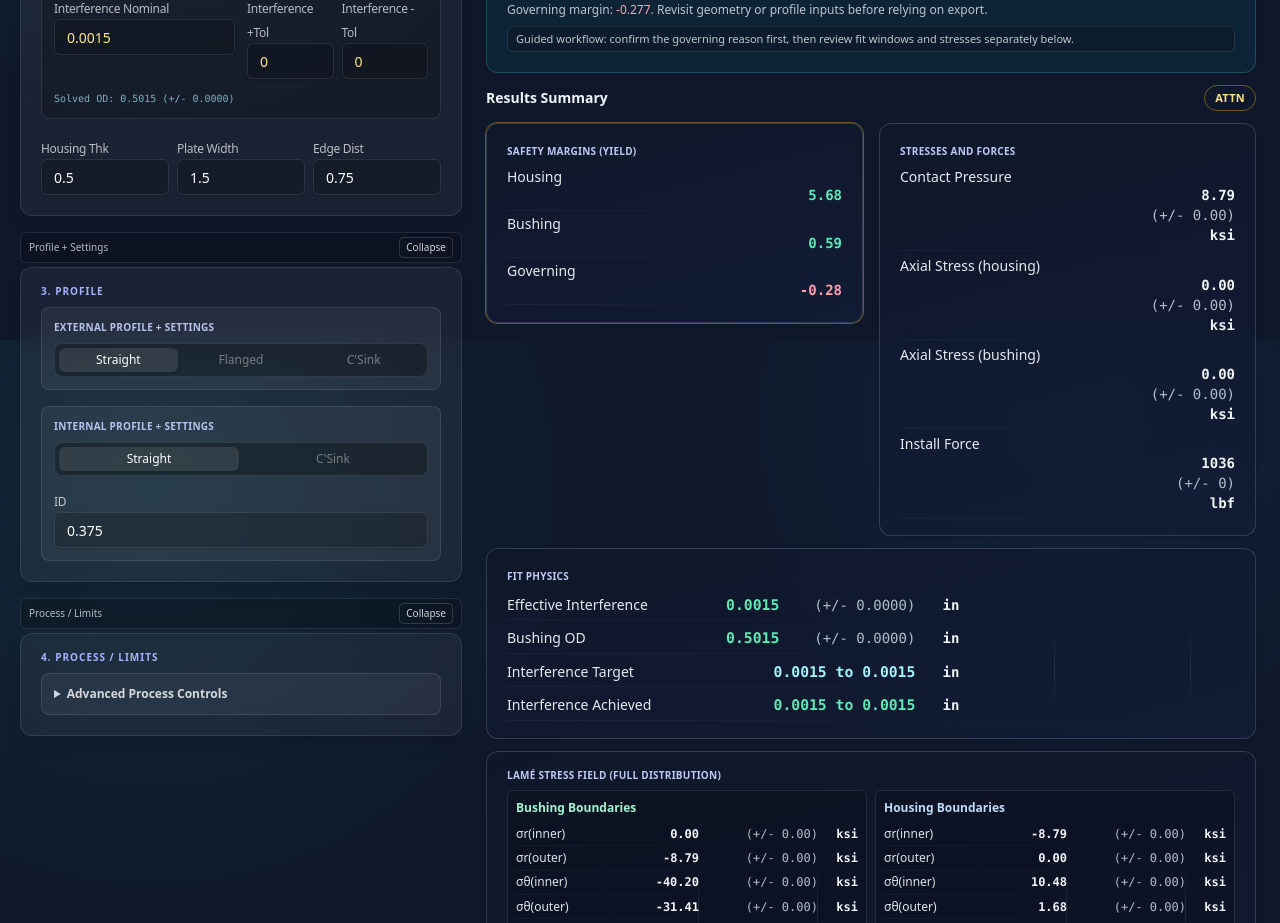
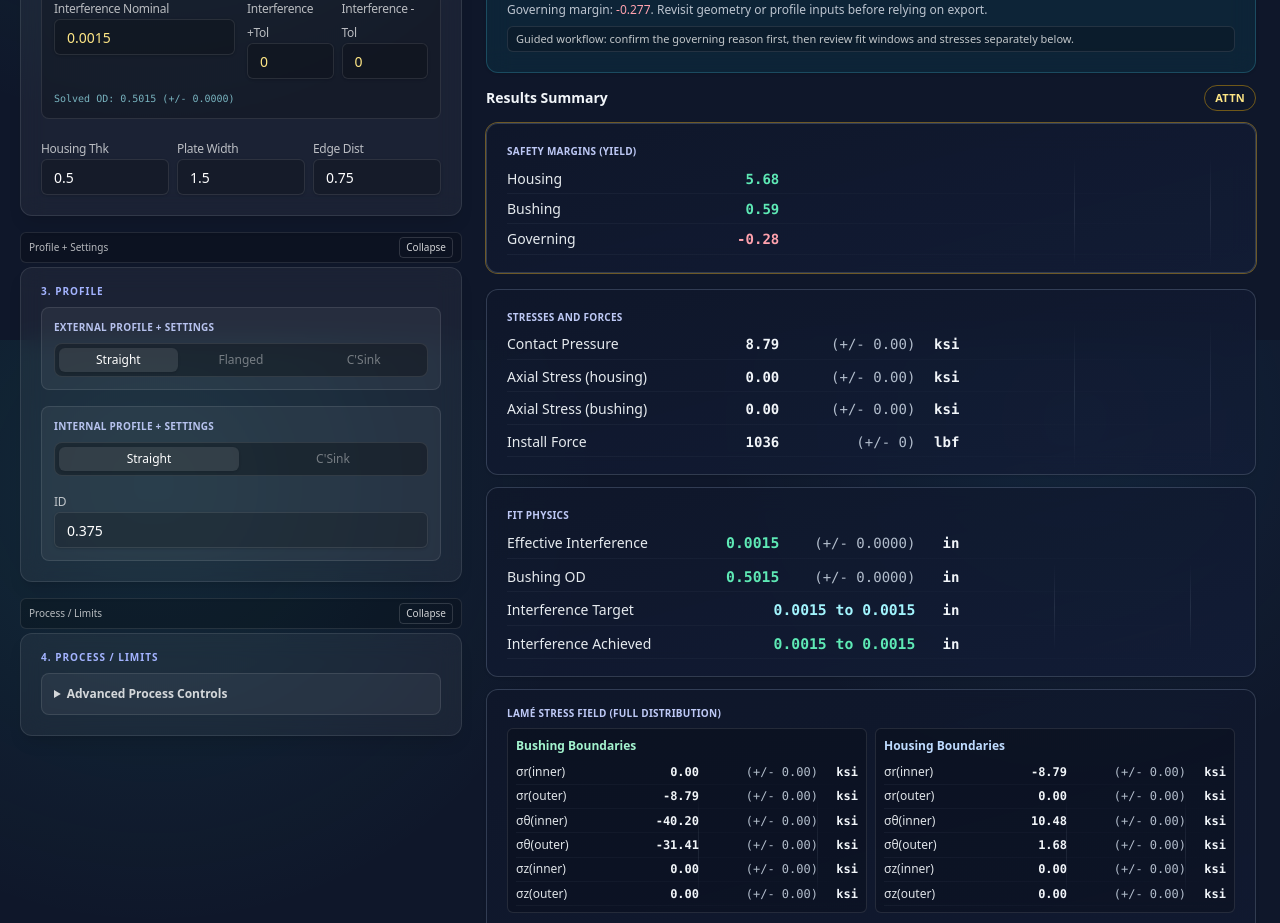
Before and after one commit to Teased-oChroid-orrA/engineering.toolbox, a SvelteKit app: page /bushing in a window 1280 px wide. Shown: the part 1260-2183 px from the top of the page. Built offline with nearby package versions, Linux system fonts and the light colour scheme.

Commit message:
Fix bushing stress row alignment and shell scroll behavior

```diff
--- a/src/lib/components/bushing/BushingResultSummary.svelte
+++ b/src/lib/components/bushing/BushingResultSummary.svelte
@@ -165,7 +165,7 @@
     </Badge>
   </div>
 
-  <div class="grid grid-cols-1 gap-4 xl:grid-cols-2">
+  <div class="grid grid-cols-1 gap-4 2xl:grid-cols-2">
     <div
       class="cursor-pointer"
       role="button"
@@ -447,7 +447,7 @@
 {/if}
 
 <style>
-  .results-ruled {
+  :global(.results-ruled) {
     --rs-label-col: 22ch;
     --rs-nominal-col: 10ch;
     --rs-tolerance-col: 15ch;
@@ -456,8 +456,8 @@
     position: relative;
   }
 
-  .results-ruled::before,
-  .results-ruled::after {
+  :global(.results-ruled::before),
+  :global(.results-ruled::after) {
     content: '';
     position: absolute;
     top: 2.1rem;
@@ -467,15 +467,15 @@
     background: linear-gradient(to bottom, rgba(148, 163, 184, 0), rgba(148, 163, 184, 0.14), rgba(148, 163, 184, 0));
   }
 
-  .results-ruled::before {
+  :global(.results-ruled::before) {
     right: calc(var(--rs-unit-col) + var(--rs-gap) + var(--rs-tolerance-col) + var(--rs-gap));
   }
 
-  .results-ruled::after {
+  :global(.results-ruled::after) {
     right: calc(var(--rs-unit-col) + var(--rs-gap));
   }
 
-  .results-row {
+  :global(.results-row) {
     display: grid;
     grid-template-columns: minmax(0, var(--rs-label-col)) var(--rs-nominal-col) var(--rs-tolerance-col) var(--rs-unit-col);
     align-items: baseline;
@@ -485,7 +485,7 @@
     position: relative;
   }
 
-  .results-row::after {
+  :global(.results-row::after) {
     content: '';
     position: absolute;
     left: 0;
@@ -495,41 +495,41 @@
     background: linear-gradient(to right, rgba(148, 163, 184, 0.07), rgba(148, 163, 184, 0.03), rgba(148, 163, 184, 0));
   }
 
-  .results-row--range {
+  :global(.results-row--range) {
     grid-template-columns: minmax(0, var(--rs-label-col)) var(--rs-nominal-col) var(--rs-tolerance-col) var(--rs-unit-col);
   }
 
-  .results-row--dense {
+  :global(.results-row--dense) {
     padding: 0.1rem 0;
   }
 
-  .results-row--dense::after {
+  :global(.results-row--dense::after) {
     bottom: -0.12rem;
   }
 
-  .results-label {
+  :global(.results-label) {
     min-width: 0;
     line-height: 1.2;
     max-width: var(--rs-label-col);
     padding-right: 0.5rem;
   }
 
-  .results-nominal,
-  .results-tolerance,
-  .results-unit,
-  .results-range {
+  :global(.results-nominal),
+  :global(.results-tolerance),
+  :global(.results-unit),
+  :global(.results-range) {
     font-family: ui-monospace, SFMono-Regular, Menlo, Monaco, Consolas, 'Liberation Mono', 'Courier New', monospace;
     font-variant-numeric: tabular-nums;
     white-space: nowrap;
     text-align: right;
   }
 
-  .results-range {
+  :global(.results-range) {
     grid-column: 2 / 4;
   }
 
   @media (min-width: 1536px) {
-    .results-ruled {
+    :global(.results-ruled) {
       --rs-label-col: 22ch;
       --rs-nominal-col: 10ch;
       --rs-tolerance-col: 15ch;
--- a/src/routes/+layout.svelte
+++ b/src/routes/+layout.svelte
@@ -82,6 +82,9 @@
   } | null>(null);
   let showStartupHealth = $state(false);
   let safeModeRedirected = $state(false);
+  let shellHidden = $state(false);
+  let shellPinned = $state(false);
+  let lastScrollY = $state(0);
 
   type RouteBootProfile = {
     steps: [string, string, string];
@@ -265,6 +268,24 @@
         // best-effort telemetry
       }
     };
+    const updateShellVisibility = () => {
+      const y = window.scrollY || 0;
+      if (shellPinned) {
+        lastScrollY = y;
+        return;
+      }
+      if (y < 80) {
+        shellHidden = false;
+        lastScrollY = y;
+        return;
+      }
+      const delta = y - lastScrollY;
+      if (delta > 10) shellHidden = true;
+      else if (delta < -10) shellHidden = false;
+      lastScrollY = y;
+    };
+    lastScrollY = typeof window !== 'undefined' ? window.scrollY || 0 : 0;
+    window.addEventListener('scroll', updateShellVisibility, { passive: true });
     const fetchStartupHealth = async () => {
       if (!tauriInvoke || healthTickInFlight) return;
       healthTickInFlight = true;
@@ -513,7 +534,30 @@
 </svelte:head>
 
 <div class="min-h-screen text-white">
-  <AppBar class="sticky top-4 z-50 mx-4 mt-4 rounded-2xl glass-panel shadow-2xl">
+  <AppBar
+    class={cn(
+      'sticky top-2 z-50 mx-4 mt-2 rounded-2xl glass-panel shadow-2xl transition-transform duration-300 ease-out',
+      shellHidden
+        ? '-translate-y-[calc(100%-18px)] opacity-80 hover:translate-y-0 hover:opacity-100 focus-within:translate-y-0 focus-within:opacity-100'
+        : 'translate-y-0 opacity-100'
+    )}
+    onmouseenter={() => {
+      shellPinned = true;
+      shellHidden = false;
+    }}
+    onmouseleave={() => {
+      shellPinned = false;
+      shellHidden = (window.scrollY || 0) > 80;
+    }}
+    onfocusin={() => {
+      shellPinned = true;
+      shellHidden = false;
+    }}
+    onfocusout={() => {
+      shellPinned = false;
+      shellHidden = (window.scrollY || 0) > 80;
+    }}
+  >
     <AppBar.Toolbar class="px-6 py-3 grid-cols-[auto_1fr_auto]">
       <AppBar.Lead>
         <div class="flex items-center gap-3">
```
